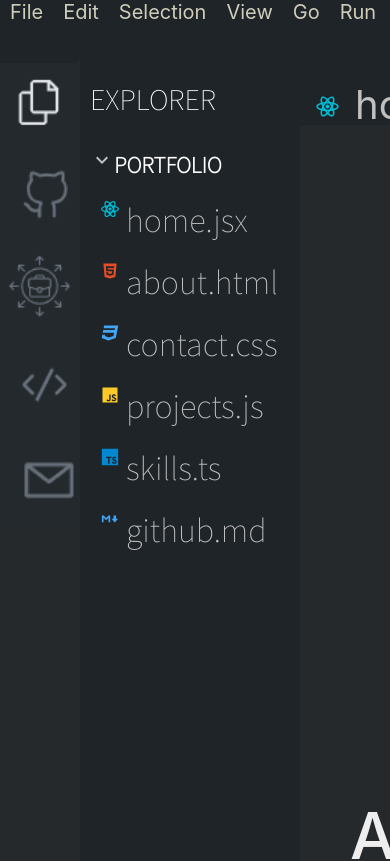
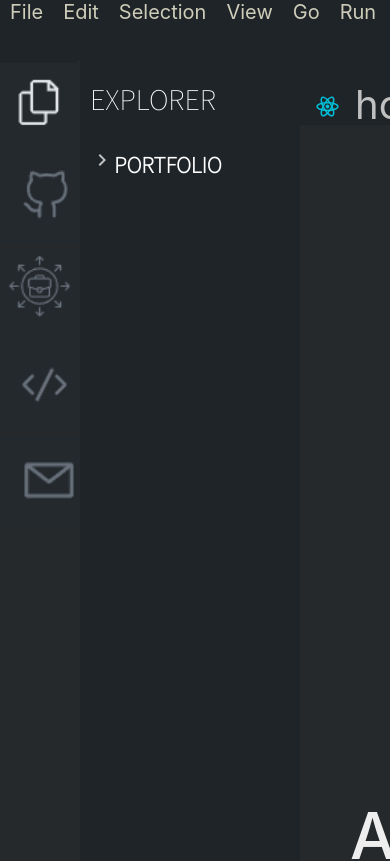
Before and after one commit to anurag-k01/portfolio, a React (Create React App) app: page / in a window 390 px wide. Shown: the top 861 px of the page. Built offline with nearby package versions, Linux system fonts and the light colour scheme.

Commit message:
REsponsive ness

```diff
--- a/src/components/LeftSidebar/Sidebar.css
+++ b/src/components/LeftSidebar/Sidebar.css
@@ -18,7 +18,7 @@
 .portfolio_title {
   padding: 22px 2px 0px 0px;
   font-weight: bold;
-  font-size: 20px;
+  font-size: 15px;
 }
 .Sidebar_main {
   padding: 10px 10px 10px 0px;
@@ -34,10 +34,10 @@
 }
 .explorer {
   padding: 10px 10px 10px 10px;
-  font-size: 30px;
+  font-size: 20px;
 }
 .logos {
-  height: 50px;
+  height: 20px;
   margin-top: 20px;
   margin-right: 6px;
 }
@@ -88,7 +88,7 @@
     font-size: 30px;
   }
   .logos {
-    height: 20px;
+    height: 50px;
 
     margin-right: 6px;
   }
--- a/src/components/LeftSidebar/Sidebar.js
+++ b/src/components/LeftSidebar/Sidebar.js
@@ -12,7 +12,7 @@ const hoverTab = styled.p`
   }
 `;
 function Sidebar() {
-  const [show, setShow] = useState(true);
+  const [show, setShow] = useState(false);
   const contents = [
     "home.jsx",
     "about.html",
```
